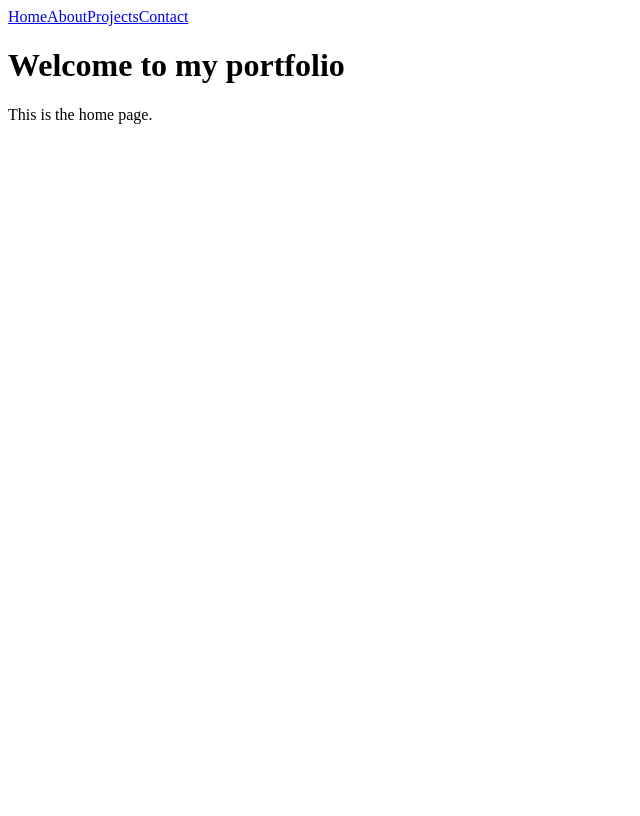
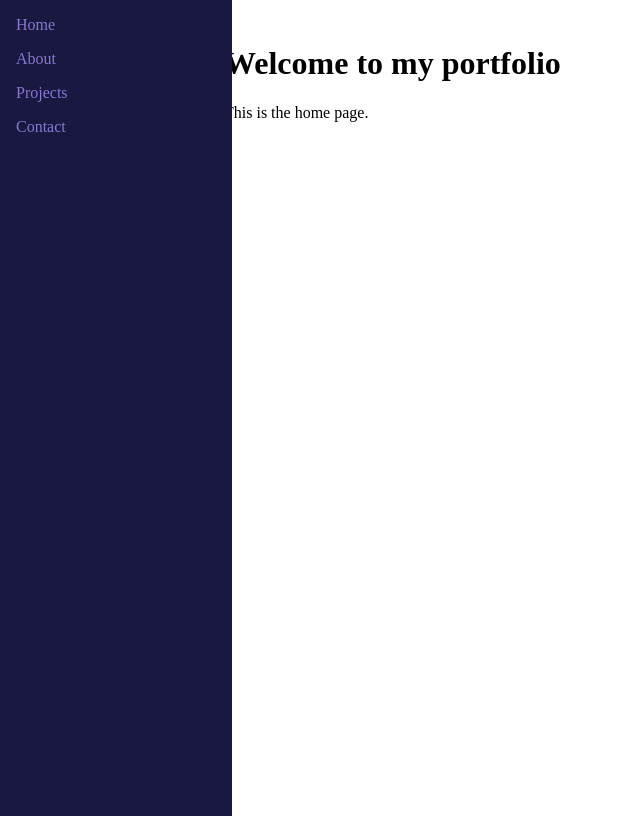
Before and after one commit to kathrynhoule/ryn-portfolio, a React (Vite) app: page / in a window 1280 px wide. Shown: the whole page, without its empty margins (0-640 px from the left). Built offline with nearby package versions, Linux system fonts and the light colour scheme.

Commit message:
adds styling for the navbar, temporary and may change later

```diff
--- /dev/null
+++ b/src/App.css
@@ -0,0 +1,33 @@
+@import './styles/vars.css';
+
+.app-container {
+  min-height: 100vh;
+  display: flex;
+}
+
+.navbar {
+  position: fixed;
+  top: 0;
+  left: 0;
+  height: 100vh;
+  width: var(--navbar-width);
+  display: flex;
+  flex-direction: column;
+  padding: 1rem;
+  background-color: var(--bg-primary);
+}
+
+.navbar a {
+  color: var(--text-accent);
+  text-decoration: none;
+  margin-bottom: 1rem;
+}
+
+.navbar a:hover {
+  color: var(--accent-hover);
+}
+
+.main-content {
+  margin-left: var(--navbar-width);
+  padding: 1rem;
+}
--- a/src/App.jsx
+++ b/src/App.jsx
@@ -4,18 +4,19 @@ import About from './pages/About'
 import Projects from './pages/Projects'
 import Contact from './pages/Contact'
 import React from 'react'
+import './App.css';
 
 const App = () => {
   return (
      <div className='app-container'>
-          <nav className='sidebar'>
+          <nav className='navbar'>
             <Link to="/">Home</Link>
             <Link to="/about">About</Link>
             <Link to="/projects">Projects</Link>
             <Link to="/contact">Contact</Link>
           </nav>
 
-          <main className='content'>
+          <main className='main-content'>
             <Routes>
             <Route path="/" element={<Home />} />
             <Route path="/about" element={<About />} />
--- a/src/index.jsx
+++ b/src/index.jsx
@@ -2,7 +2,6 @@ import React from "react";
 import ReactDOM from 'react-dom/client';
 import { BrowserRouter } from 'react-router-dom';
 import App from './App';
-import './index.css';
 
 ReactDOM.createRoot(document.getElementById('root')).render(
   <React.StrictMode>
--- a/src/styles/_vars.css
+++ b/src/styles/vars.css
@@ -5,7 +5,9 @@
   --font-main: 'IBM Plex Mono', monospace;
   --font-title: 'Press Start 2P', cursive;
 
-  --bg-main: #181840;
+  --navbar-width: 200px;
+
+  --bg-primary: #181840;
   --bg-secondary: #282882;
 
   --text-main: #adb5bd;
```
Also changed, not shown: src/index.css (deleted).
